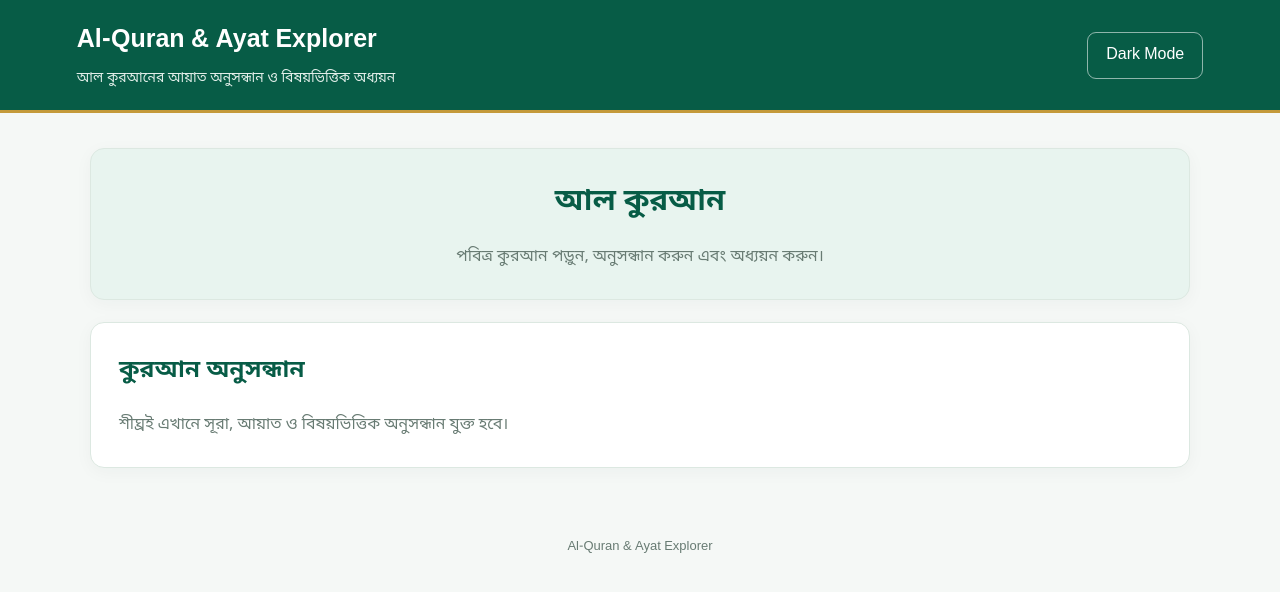
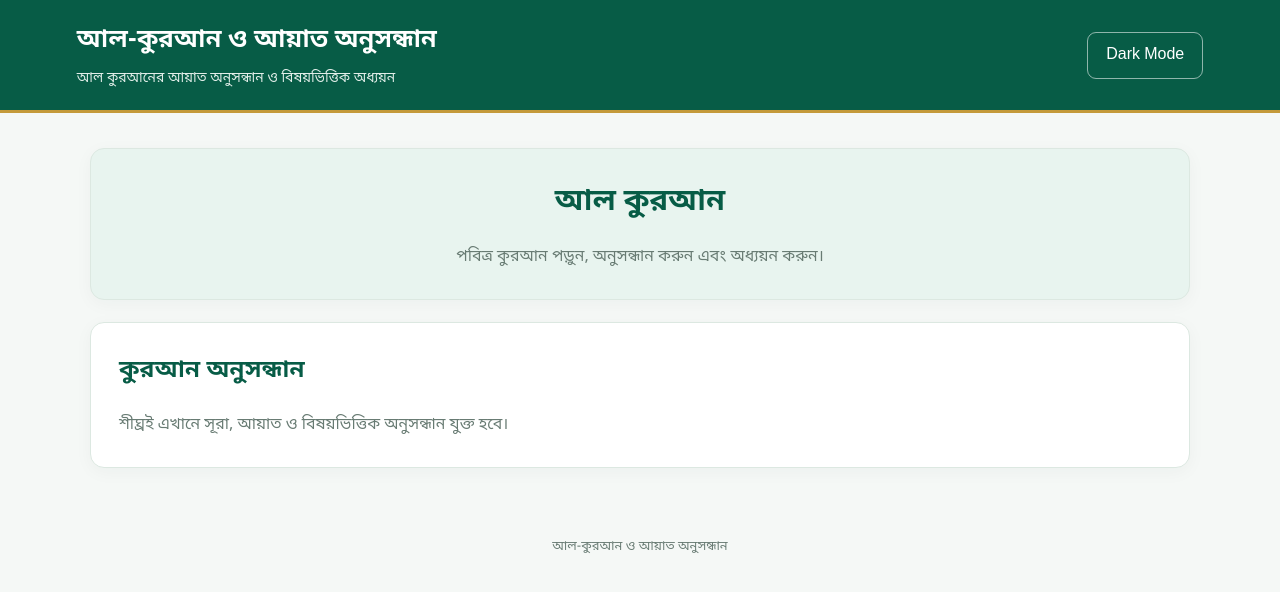
Before and after one commit to habib222666/Al_Quran_Ayat_Explorer, a plain HTML site: page docs/index.html in a window 1280 px wide. Drawn offline with Linux system fonts and the light colour scheme.

Commit message:
Set Bengali project name

```diff
--- a/docs/index.html
+++ b/docs/index.html
@@ -5,7 +5,7 @@
   <meta name="viewport" content="width=device-width, initial-scale=1.0">
   <meta name="theme-color" content="#075c46">
   <meta name="description" content="আল কুরআনের আয়াত অনুসন্ধান ও বিষয়ভিত্তিক অধ্যয়ন">
-  <title>Al-Quran & Ayat Explorer</title>
+  <title>আল-কুরআন ও আয়াত অনুসন্ধান</title>
 
   <link rel="stylesheet" href="css/style.css">
 </head>
@@ -14,7 +14,7 @@
   <div id="app">
     <header class="app-header">
       <div class="brand">
-        <h1>Al-Quran & Ayat Explorer</h1>
+        <h1>আল-কুরআন ও আয়াত অনুসন্ধান</h1>
         <p>আল কুরআনের আয়াত অনুসন্ধান ও বিষয়ভিত্তিক অধ্যয়ন</p>
       </div>
 
@@ -36,7 +36,7 @@
     </main>
 
     <footer class="app-footer">
-      <p>Al-Quran & Ayat Explorer</p>
+      <p>আল-কুরআন ও আয়াত অনুসন্ধান</p>
     </footer>
   </div>
 
```
Also changed, not shown: 1 other file.
